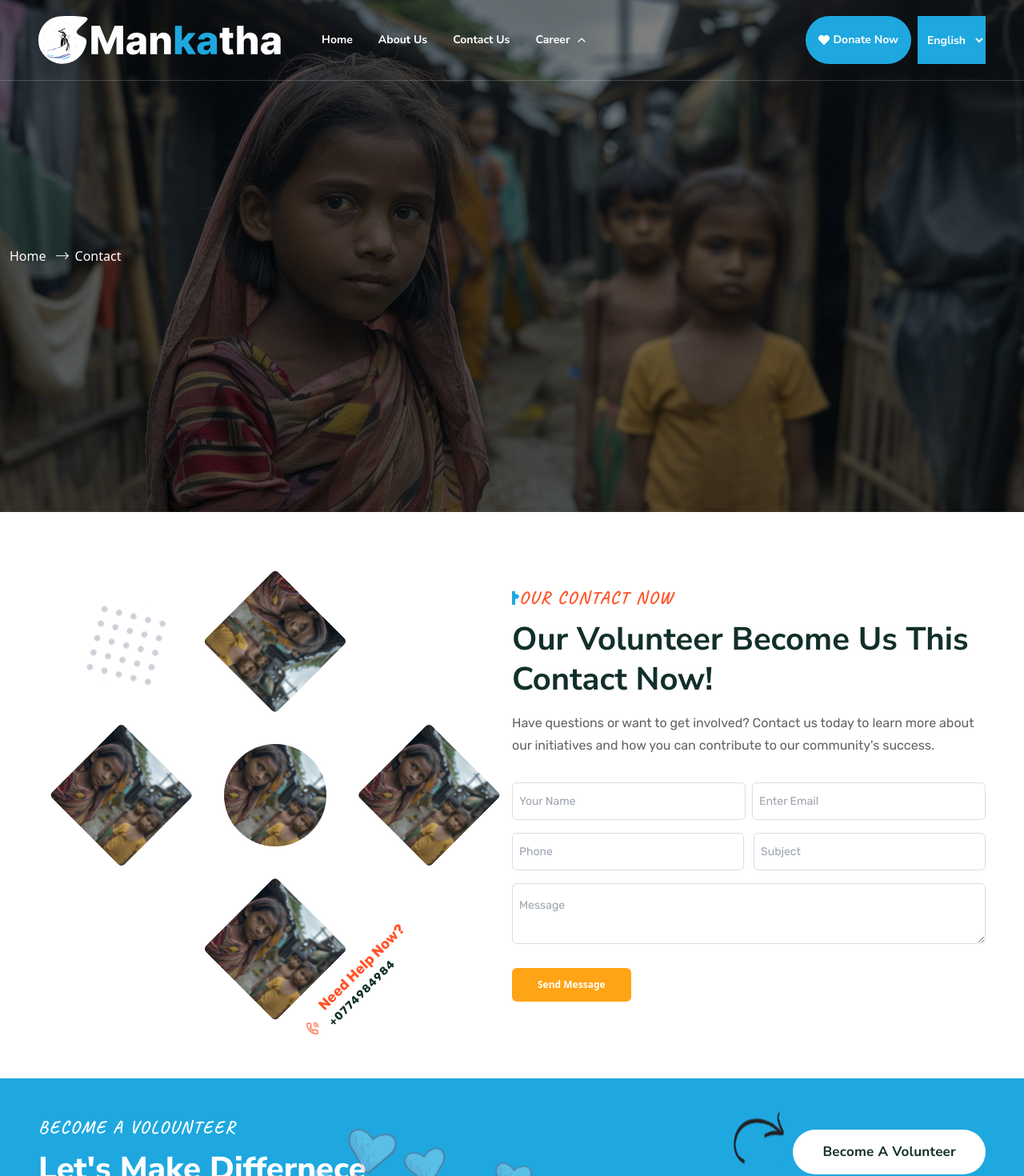
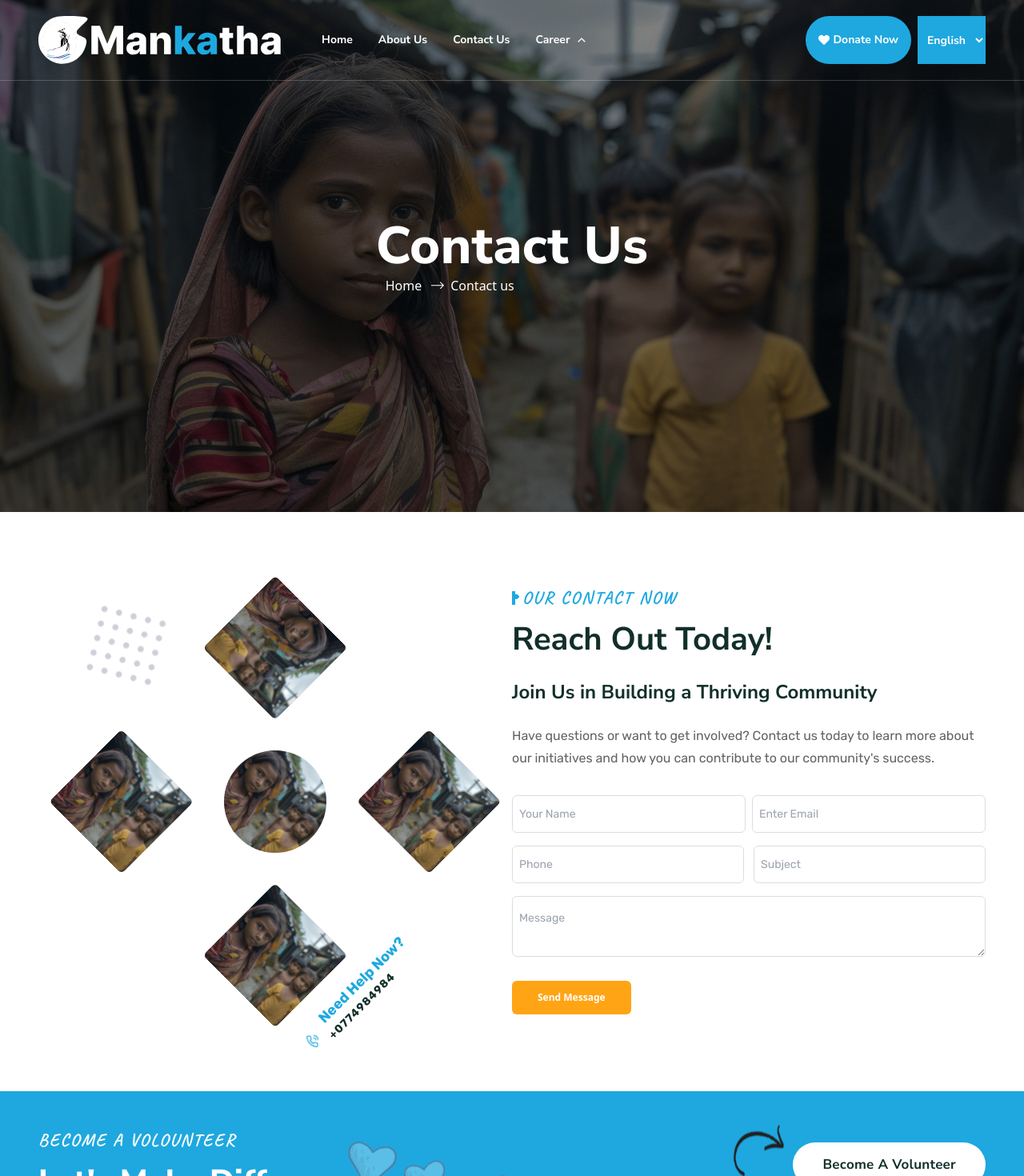
Before and after one commit to MrbadMiro/Care, a React (Vite) app: page /contact in a window 1280 px wide. Shown: the top 1470 px of the page at 80% size. Built offline with nearby package versions, Linux system fonts and the light colour scheme; what tailwindcss-animatecss, tailwindcss-debug-screens would draw is missing.

Commit message:
Hero Section

```diff
--- a/src/components/About_c/Banner.jsx
+++ b/src/components/About_c/Banner.jsx
@@ -1,7 +1,7 @@
 import React from "react";
-import {   Hero_imgb1,Progress_Arrow_img } from "../../assets";
+import { Hero_imgb1, Progress_Arrow_img } from "../../assets";
 
-const Banner = () => {
+const Banner3 = () => {
 	const sectionStyle = {
 		backgroundImage: `linear-gradient(rgba(0,0,0,0.5), rgba(0,0,0,0.5)), url(${Hero_imgb1})`,
 		backgroundSize: "cover",
@@ -9,11 +9,27 @@ const Banner = () => {
 	};
 
 	return (
-		<div className="flex items-center  w-full h-[80vh]" style={sectionStyle}>
-			<p className="text-white ml-3 ">Home</p>{" "}
-			<p className="text-white ml-3 flex items-center gap-2 "> <img src={Progress_Arrow_img} alt="" />About</p>
+		<div
+			className="flex flex-col items-center justify-center w-full h-[80vh]"
+			style={sectionStyle}>
+			<div className="flex items-center justify-start flex-col">
+				<div className="flex w-full   ">
+					<p className=" font-nunito font-extrabold text-white text-[65px] leading-[74.4px] tracking-[0.33px]">
+					About Us
+					</p>
+				</div>
+
+				<div className="flex w-full  ">
+					<p className="text-white ml-3 ">Home</p>{" "}
+					<p className="text-white ml-3 flex items-center gap-2 ">
+						{" "}
+						<img src={Progress_Arrow_img} alt="" />
+						About Us
+					</p>
+				</div>
+			</div>
 		</div>
 	);
 };
 
-export default Banner;
+export default Banner3;
--- a/src/components/About_c/Ourstory.jsx
+++ b/src/components/About_c/Ourstory.jsx
@@ -131,14 +131,7 @@ const Ourstory = () => {
 							containing Lorem Ipsum passages, and more recently with desktop.
 						</p> */}
 					</div>
-					<div className="flex mt-4">
-						<p className="font-rubik font-normal text-[#636363]  text-[16px] leading-[28px] text-justify">
-							At Mangatha Pvt Ltd, we understand that the true value of seamless
-							coordination extends beyond financial profits. It encompasses the
-							significant social value that we aim to create and uphold within
-							our community.
-						</p>
-					</div>
+
 					<div className="flex mt-4">
 						<p className="font-nunito font-extrabold text-[#122f2A]  text-[40px] leading-[48px] text-left">
 							Our Core Values:
@@ -146,14 +139,12 @@ const Ourstory = () => {
 					</div>
 					<div className="flex mt-4">
 						<p className="font-rubik font-normal text-[#636363]  text-[16px] leading-[28px] text-justify">
-							The Poor address a range of simply application and infrastructure
-							this of passages of available, majority have suffered poor in some
-							form.Lorem Ipsum is simply dummy text.
+						At Mangatha Pvt Ltd, we understand that the true value of seamless coordination extends beyond financial profits. It encompasses the significant social value that we aim to create and uphold within our community.
 						</p>
 					</div>
 					<div className="flex flex-col">
 						<div className="grid md:grid-cols-2 gap-6 mt-8">
-							<div className=" flex flex-cols-2  gap-2 items-center ">
+							<div className=" flex flex-cols-2  gap-4 items-center ">
                                 <div>
 									<div className=" bg-Orange p-3 rotate-45 rounded-t-[13px] rounded-r-[16px] rounded-b-[13px] rounded-l-[16px]">
                                         <img src={Adminstration} alt=""  className="w-[30px] h-[30px] -rotate-45"/>
@@ -161,7 +152,7 @@ const Ourstory = () => {
 								</div>
 								<div> <p className="font-nunito font-extrabold text-[#122F2A] text-[20px]  leading-[20px]  ">Professional Administration</p></div>
 							</div>
-							<div className=" flex flex-cols-2 gap-2 items-center ">
+							<div className=" flex flex-cols-2 gap-4 items-center ">
                                 <div>
 									<div className=" bg-[#ffa415] p-3 rotate-45 rounded-t-[13px] rounded-r-[16px] rounded-b-[13px] rounded-l-[16px]">
                                         <img src={investor} alt="" className="w-[30px] h-[30px] -rotate-45" />
@@ -169,7 +160,7 @@ const Ourstory = () => {
 								</div>
 								<div> <p className="font-nunito font-extrabold text-[#122F2A] text-[20px]  leading-[20px]  ">Unified Micro-Investors: </p></div>
 							</div>
-							<div className=" flex flex-cols-2  gap-2 items-center ">
+							<div className=" flex flex-cols-2  gap-4 items-center ">
                                 <div>
 									<div className=" bg-[#8139e7] p-3 rotate-45 rounded-t-[13px] rounded-r-[16px] rounded-b-[13px] rounded-l-[16px]">
 									<img src={community} alt="" className="w-[30px] h-[30px] -rotate-45" />
@@ -177,7 +168,7 @@ const Ourstory = () => {
 								</div>
 								<div> <p className="font-nunito font-extrabold text-[#122F2A] text-[20px]  leading-[20px]  ">Community Engagement:</p></div>
 							</div>
-							<div className=" flex flex-cols-2 gap-2 items-center ">
+							<div className=" flex flex-cols-2 gap-4 items-center ">
                                 <div>
 									<div className=" bg-[#44c895] p-3 rotate-45 rounded-t-[13px] rounded-r-[16px] rounded-b-[13px] rounded-l-[16px]">
 									<img src={organization} alt="" className="w-[30px] h-[30px] -rotate-45" />
@@ -185,7 +176,7 @@ const Ourstory = () => {
 								</div>
 								<div> <p className="font-nunito font-extrabold text-[#122F2A] text-[20px]  leading-[20px]  ">Consolidation of Resources:</p></div>
 							</div>
-							<div className=" flex flex-cols-2  gap-2 items-center ">
+							<div className=" flex flex-cols-2  gap-4 items-center ">
                                 <div>
 									<div className=" bg-Orange p-3 rotate-45 rounded-t-[13px] rounded-r-[16px] rounded-b-[13px] rounded-l-[16px]">
 									<img src={self} alt="" className="w-[30px] h-[30px] -rotate-45" />
@@ -193,7 +184,7 @@ const Ourstory = () => {
 								</div>
 								<div> <p className="font-nunito font-extrabold text-[#122F2A] text-[20px]  leading-[20px]  "	>Self-Sufficiency:</p></div>
 							</div>
-							<div className=" flex flex-cols-2 gap-2 items-center ">
+							<div className=" flex flex-cols-2 gap-4 items-center ">
                                 <div>
 									<div className=" bg-[#ffa415]  p-3 rotate-45 rounded-t-[13px] rounded-r-[16px] rounded-b-[13px] rounded-l-[16px]">
 									<img src={leadership} alt="" className="w-[30px] h-[30px] -rotate-45" />
--- a/src/components/Career_s/Volonteer_form.jsx
+++ b/src/components/Career_s/Volonteer_form.jsx
@@ -1,6 +1,7 @@
 import React from "react";
 import {
 	Hero_imgb1,
+	Hero_imgb2,
 	about_4,
 
 } from "../../assets";
@@ -14,30 +15,42 @@ const Volonteer_form = () => {
 						<p className="font-nunito font-extrabold text-[#122f2A] text-[24px] leading-[28.4px] tracking-[0.33px]">Join Us in Building a Better Future</p>
 					</div>
 					<div>
-						<p className="font-rubik font-normal text-[#636363]  text-[16px] leading-[28px] text-left">Together, we can build a community where trust, social value, and economic prosperity go hand in hand. <br /> Join us at Mangatha Pvt Ltd as we work towards a brighter future for Valvetithurai.</p>
+						<p className="font-rubik font-normal text-[#636363]  text-[16px] leading-[28px] text-left">Together, we can build a community where trust, social value, and economic prosperity go hand in hand. <br /></p>
 					</div>
 					<div>
+						<p className="font-nunito font-extrabold text-[#122f2A] text-[24px] leading-[28.4px] tracking-[0.33px]"> Join us at Mangatha Pvt Ltd as we work towards a brighter future for Valvetithurai. <br /></p>
+					</div>
+					{/* <div>
                         <p className="font-caveat font-bold text-[#636363] text-[16px] leading-[28px] ">HELPED FUND 589,537 PROJECTS IN 24 COUNTRIES, BENEFITING OVER
 						45K+ MILLION PEOPLE.</p>
-					</div>
+					</div>*/}
 					<div className="mb-4 flex flex-col ">
 						<p className="flex gap-2 font-rubik font-normal text-[#636363]  text-[16px] leading-[28px] mt-2">
 							{" "}
-							<img src={about_4} alt="" /> We help companies develop powerful corporate social Responsibility,
+							<img src={about_4} alt="" /> Help empower and develop the Valvetithurai community.
 						</p>
 						<p className="flex gap-2 font-rubik font-normal text-[#636363]  text-[16px] leading-[28px] mt-2">
 							{" "}
-							<img src={about_4} alt="" /> No matter what you you have.
+							<img src={about_4} alt="" /> Gain valuable leadership and management experience.
 						</p>
 						<p className="flex gap-2 font-rubik font-normal text-[#636363]  text-[16px] leading-[28px] mt-2">
 							{" "}
-							<img src={about_4} alt="" /> Helped fund 3,265 Project powerful
+							<img src={about_4} alt="" /> Connect with passionate, like-minded individuals.
 							corporate poor.
 						</p>
+						<p className="flex gap-2 font-rubik font-normal text-[#636363]   text-[16px] leading-[28px] mt-2">
+							{" "}
+							<img src={about_4} alt="" /> Join a team dedicated to driving meaningful change.
+						</p>
+						<p className="flex gap-2 font-rubik font-normal text-[#636363]  text-[16px] leading-[28px] mt-2">
+							{" "}
+							<img src={about_4} alt="" /> Highlight your commitment to social responsibility.
+
+						</p>
 					</div>
-					<div className="grid md:grid-cols-2 gap-2 px-1 ">
+					<div className="grid md:grid-cols-2 gap-2 ">
 						<div className="rounded-md overflow-hidden   "><img src={Hero_imgb1} alt=""  className="object-cover h-[200px] "/></div>
-						<div className="rounded-md overflow-hidden  "><img src={Hero_imgb1} alt=""  className="object-cover h-[200px]"/></div>
+						<div className="rounded-md overflow-hidden  "><img src={Hero_imgb2} alt=""  className="object-cover h-[200px]"/></div>
 
 
 					</div>
--- a/src/components/Contact_s/Banner2.jsx
+++ b/src/components/Contact_s/Banner2.jsx
@@ -1,7 +1,7 @@
 import React from "react";
 import { Hero_imgb1, Progress_Arrow_img } from "../../assets";
 
-const Banner2 = () => {
+const Banner3 = () => {
 	const sectionStyle = {
 		backgroundImage: `linear-gradient(rgba(0,0,0,0.5), rgba(0,0,0,0.5)), url(${Hero_imgb1})`,
 		backgroundSize: "cover",
@@ -9,15 +9,27 @@ const Banner2 = () => {
 	};
 
 	return (
-		<div className="flex items-center  w-full h-[80vh]" style={sectionStyle}>
-			<p className="text-white ml-3 ">Home</p>{" "}
-			<p className="text-white ml-3 flex items-center gap-2 ">
-				{" "}
-				<img src={Progress_Arrow_img} alt="" />
-				Contact
-			</p>
+		<div
+			className="flex flex-col items-center justify-center w-full h-[80vh]"
+			style={sectionStyle}>
+			<div className="flex items-center justify-start flex-col">
+				<div className="flex w-full   ">
+					<p className=" font-nunito font-extrabold text-white text-[65px] leading-[74.4px] tracking-[0.33px]">
+						Contact Us
+					</p>
+				</div>
+
+				<div className="flex w-full  ">
+					<p className="text-white ml-3 ">Home</p>{" "}
+					<p className="text-white ml-3 flex items-center gap-2 ">
+						{" "}
+						<img src={Progress_Arrow_img} alt="" />
+						Contact us
+					</p>
+				</div>
+			</div>
 		</div>
 	);
 };
 
-export default Banner2;
+export default Banner3;
--- a/src/components/Contact_s/Contact_form.jsx
+++ b/src/components/Contact_s/Contact_form.jsx
@@ -79,9 +79,9 @@ const Contact_form = () => {
 						</div>
 					</div>
 					<div className="  h-[40px] w-[200px] gap-2 absolute flex justify-center items-center bottom-0 -right-2 md:right-24 transform -rotate-45">
-						<FiPhoneCall className="text-Orange transform rotate-45 animate-pulse " />
+						<FiPhoneCall className="text-[#1EA8DF] transform rotate-45 animate-pulse " />
 						<div className="flex flex-col transform rotate-45 gap-2 items-center  ">
-							<p className="font-rubik text-Orange font-bold transform -rotate-45 text-[18px] text-left">
+							<p className="font-rubik text-[#1EA8DF] font-bold transform -rotate-45 text-[18px] text-left">
 								Need Help Now?
 							</p>
 							<p className="font-rubik font-bold text-green2 tracking-[1px] transform -rotate-45 text-[14px] text-left ">
@@ -92,13 +92,13 @@ const Contact_form = () => {
 				</div>
 				<div>
 					<div>
-						<div className="flex  items-center ">
+						<div className="flex  items-center gap-1 ">
 							<div className="flex items-center ">
 								<img src={A_1_icon} alt="" />
 								<img src={A_2_icon} alt="" className="animate-bounce" />
 							</div>
 
-							<p className="font-caveat font-bold text-Orange  text-[22px] leading-[22px] tracking-[2.2px]">
+							<p className="font-caveat font-bold text-[#1EA8DF]  text-[22px] leading-[22px] tracking-[2.2px]">
 								OUR CONTACT NOW
 							</p>
 						</div>
@@ -114,7 +114,24 @@ const Contact_form = () => {
 									ease: "easeIn",
 								}}
 								className="font-nunito font-bold text-[#122F2A] text-[32px] md:text-[40px] leading-[50px] mt-[16px]">
-								Our Volunteer Become Us This Contact Now!
+								Reach Out Today!
+
+							</motion.p>
+						</div>
+						<div className="flex w-full">
+							<motion.p
+								initial={{ x: 100, opacity: 0 }}
+								animate={{ x: 0, opacity: 1 }}
+								transition={{
+									delay: 0.5,
+									x: { type: "spring", stiffness: 60 },
+									opacity: { duration: 0.6 },
+									ease: "easeIn",
+								}}
+								className="font-nunito font-bold text-[#122F2A] text-[32px] md:text-[24px] leading-[50px] mt-[16px]">
+								Join Us in Building a Thriving Community
+
+
 							</motion.p>
 						</div>
 						<div className="flex ">
--- a/src/components/Footer.jsx
+++ b/src/components/Footer.jsx
@@ -71,7 +71,7 @@ const Footer = () => {
 							<div className="flex flex-col col-span-2	 items-start">
 								<img src={logo} alt="" />
 								<p className="font-rubik font-normal text-[#BCBCBC] text-[16px] leading-[29px] tracking-[0.24px] mt-2 text-wrap">
-									Lorem ipsum dolor sit amet, consectetur adipisicing elit. Magnam perspiciatis accusamus quasi tempore adipisci error neque laudantium ducimus, provident inventore aut quaerat, blanditiis tempora, omnis earum ea? Aspernatur sed asperiores nisi aut nesciunt, iusto, aliquid vel beatae cumque illum voluptas.
+								We are committed to cultivating a self-sustaining and thriving community in Valvetithurai. Built upon the pillars of unity, effective governance, and robust leadership, our goal is to foster substantial social benefits and trust among our community.
 								</p>
 								<div className="flex flex-cols-2 mt-2 gap-3 items-center">
 									<FaPhoneVolume className="text-[34px] text-[#FFA415]" />
--- a/src/components/Home/Home_About.jsx
+++ b/src/components/Home/Home_About.jsx
@@ -90,7 +90,7 @@ const Home_About = () => {
 								ease: "easeIn",
 							}}
 							className="font-nunito font-bold text-[#122F2A] text-[32px] md:text-[40px] leading-[50px] mt-[16px]">
-							We Believe This Lifes About Give For Poor People.
+							Building a Self-Sufficient Community
 						</motion.p>
 					</div>
 					<div className="flex w-full">
@@ -105,9 +105,7 @@ const Home_About = () => {
 								duration: 0.6,
 							}}
 							className="font-rubik font-normal text-[#636363]  text-[16px] leading-[28px] mt-[16px]">
-							Poor address a range of simply application and infrastructure this
-							of passages of available, but the majority have suffered poor
-							alteration in some form.
+							At Mangatha Pvt Ltd, We are dedicated to creating a self-sufficient business model that unites micro-investors, fosters professional administration, and nurtures strong community leaders, driving significant social value and trust within our community.
 						</motion.p>
 					</div>
 					<motion.div
```
